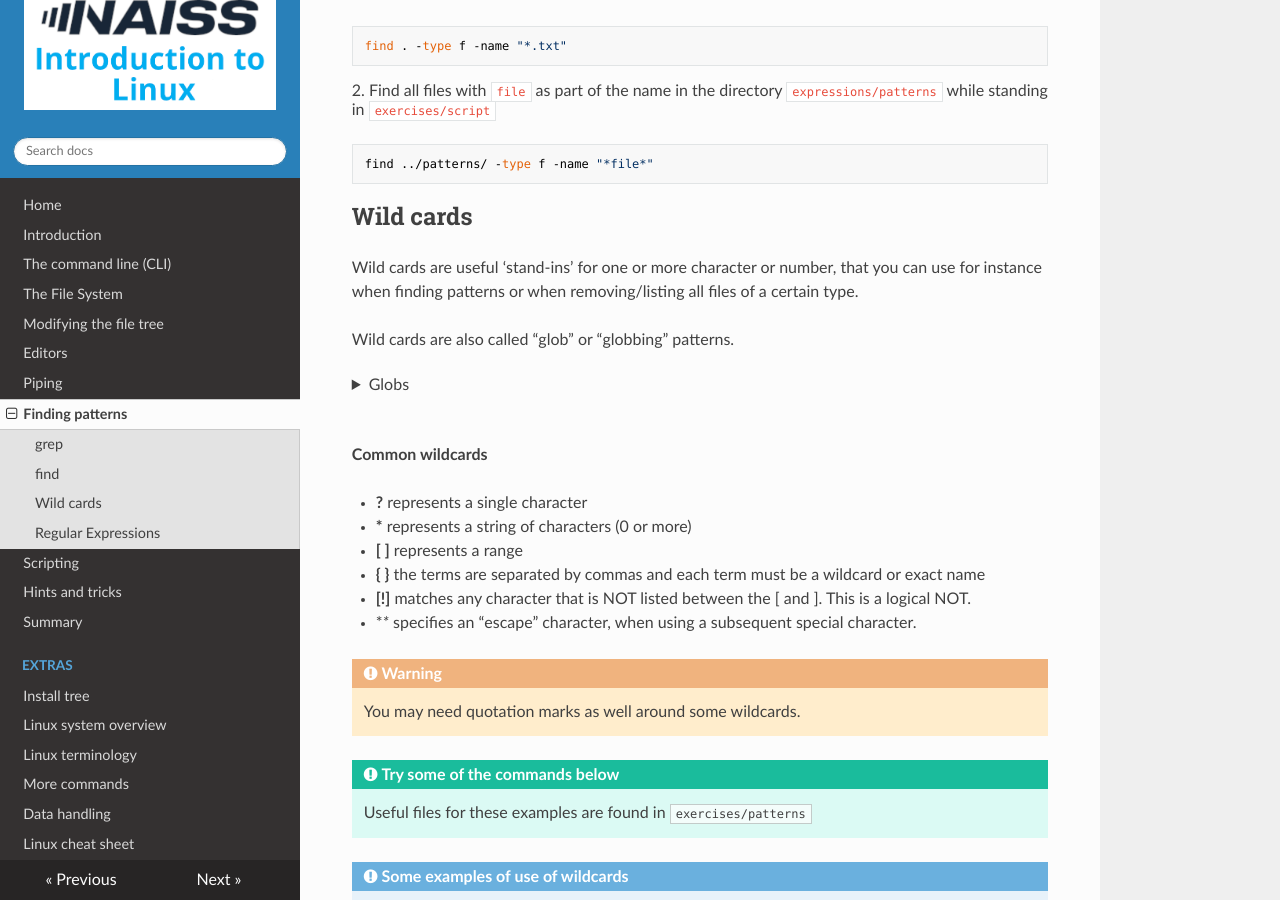
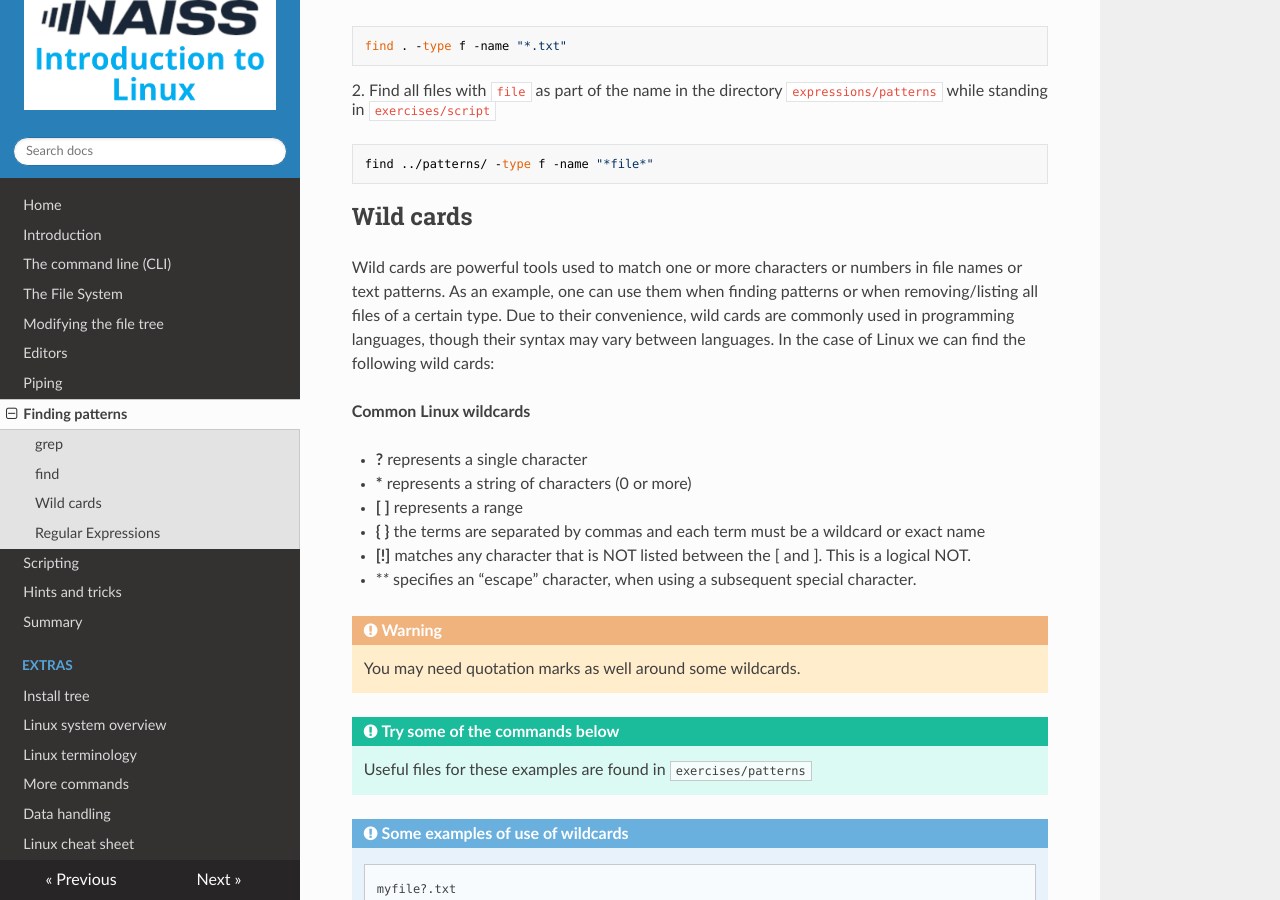
Before and after one commit to hpc2n/intro-linux, an MkDocs documentation site: the page built from docs/patterns.md, in a window 1280 px wide and 900 px high, scrolled down 3338 px. Built offline with MkDocs 1.6.1, drawn with Linux system fonts in a browser that asks for light colours; nearby versions of some CDN libraries.

Commit message:
Patterns: wild cards

```diff
--- a/docs/patterns.md
+++ b/docs/patterns.md
@@ -138,17 +138,12 @@ find ../patterns/ -type f -name "*file*"
 
 ## Wild cards
 
-Wild cards are useful 'stand-ins' for one or more character or number, that you can use for instance when finding patterns or when removing/listing all files of a certain type.
+Wild cards are powerful tools used to match one or more characters or numbers in file names or text patterns. As an example, one can use them
+when finding patterns or when removing/listing all files of a certain type. Due to their convenience, wild cards are commonly used in programming
+languages, though their syntax may vary between languages. In the case of Linux we can find the following wild cards:
 
-Wild cards are also called "glob" or "globbing" patterns.
 
-??? Globs
-
-    Globs, also known as glob (or globbing) patterns are patterns that can expand a wildcard pattern into a list of pathnames that match the given pattern. On the early versions of Linux, the command interpreters relied on a program that expanded these characters into unquoted arguments to a command: ``/etc/glob`` .
-
-<br>
-
-**Common wildcards**
+**Common Linux wildcards**
 
 - **?** represents a single character
 - **\*** represents a string of characters (0 or more)
```
